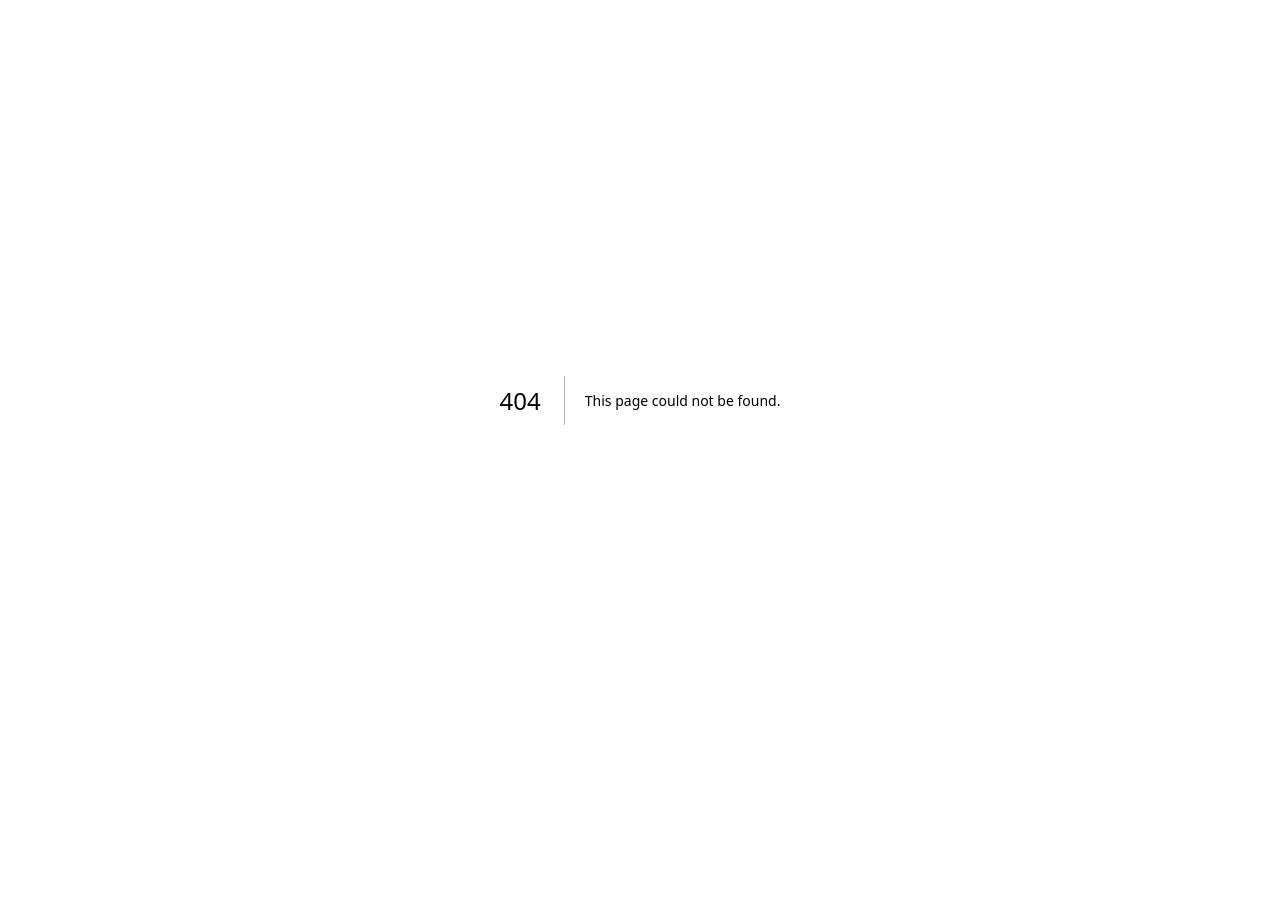
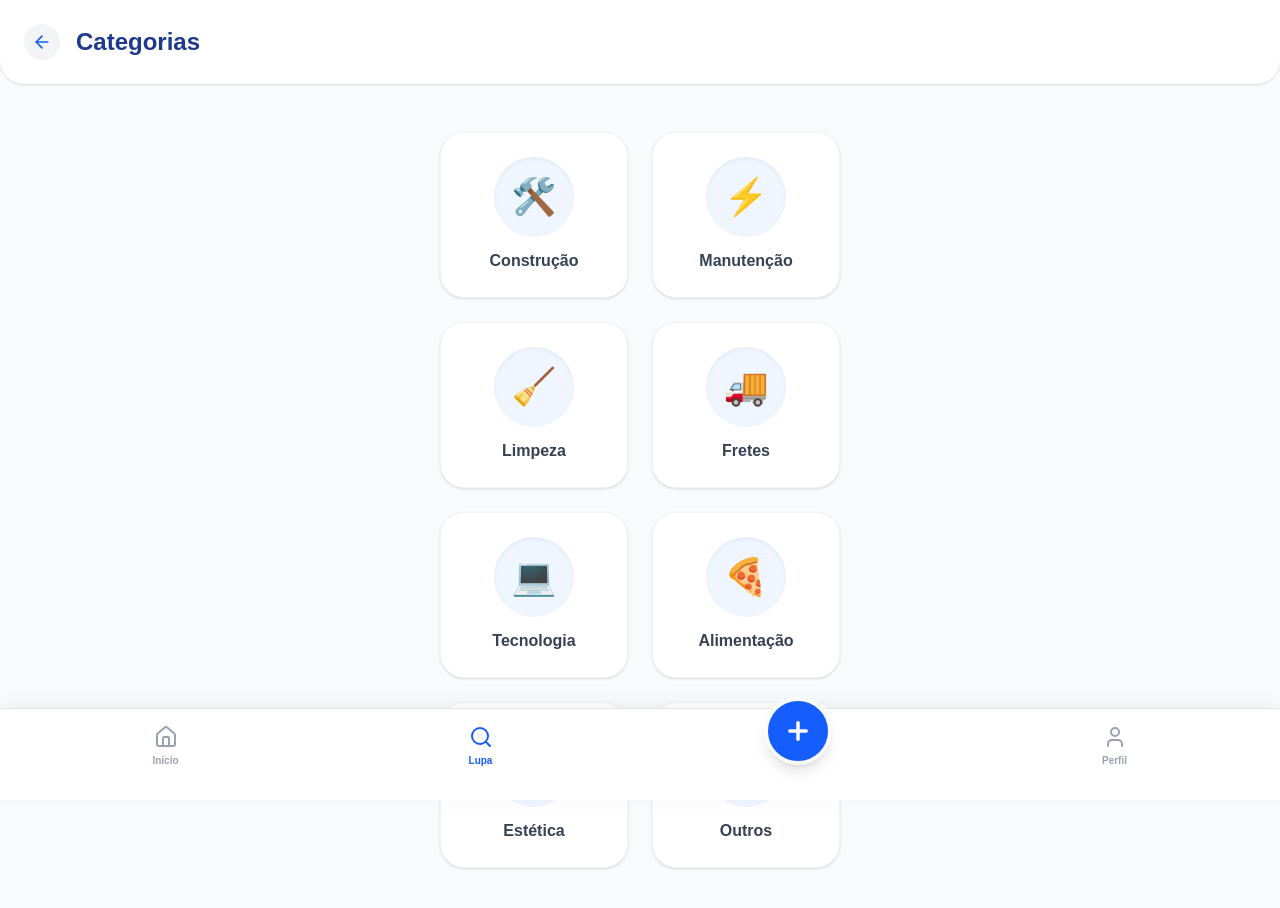
Before and after one commit to brnschxx-dot/mirante-indica, a Next.js app: page /explorar in a window 1280 px wide. Before the commit this address had no page. Shown: the top 908 px of the page. Before the commit the page ends 800 px from the top, so only its background shows below. Built offline with nearby package versions, Linux system fonts and the light colour scheme.

Commit message:
Atualização barra de navegação

```diff
--- /dev/null
+++ b/app/explorar/page.tsx
@@ -0,0 +1,47 @@
+'use client'
+import Link from 'next/link'
+import { useRouter } from 'next/navigation'
+import { ArrowLeft } from 'lucide-react'
+import BottomNav from '../../components/BottomNav'
+
+// Array de categorias vinculando à URL amigável
+const categorias = [
+  { id: 'construcao', nome: 'Construção', icone: '🛠️' },
+  { id: 'manutencao', nome: 'Manutenção', icone: '⚡' },
+  { id: 'limpeza', nome: 'Limpeza', icone: '🧹' },
+  { id: 'fretes', nome: 'Fretes', icone: '🚚' },
+  { id: 'ti', nome: 'Tecnologia', icone: '💻' },
+  { id: 'alimentacao', nome: 'Alimentação', icone: '🍕' },
+  { id: 'estetica', nome: 'Estética', icone: '✨' },
+  { id: 'outros', nome: 'Outros', icone: '📦' }
+]
+
+export default function Explorar() {
+  const router = useRouter()
+
+  return (
+    <div className="min-h-screen bg-gray-50 text-black pb-28">
+      {/* Cabeçalho com botão Voltar */}
+      <div className="bg-white p-6 rounded-b-3xl shadow-sm mb-6 flex items-center gap-4">
+        <button onClick={() => router.back()} className="p-2 bg-gray-100 rounded-full text-blue-600 active:scale-90 transition-all">
+          <ArrowLeft size={20} />
+        </button>
+        <h1 className="text-2xl font-bold text-blue-900">Categorias</h1>
+      </div>
+
+      {/* Grid de Ícones Redondos */}
+      <div className="p-6 grid grid-cols-2 gap-6 max-w-md mx-auto">
+        {categorias.map((cat) => (
+          <Link key={cat.id} href={`/categoria/${cat.id}`} className="flex flex-col items-center bg-white p-6 rounded-3xl shadow-sm border border-gray-100 hover:border-blue-300 transition-all active:scale-95">
+            <div className="text-4xl w-20 h-20 bg-blue-50 flex items-center justify-center rounded-full mb-3 shadow-inner">
+              {cat.icone}
+            </div>
+            <span className="font-bold text-gray-700 text-center">{cat.nome}</span>
+          </Link>
+        ))}
+      </div>
+
+      <BottomNav />
+    </div>
+  )
+}
```
